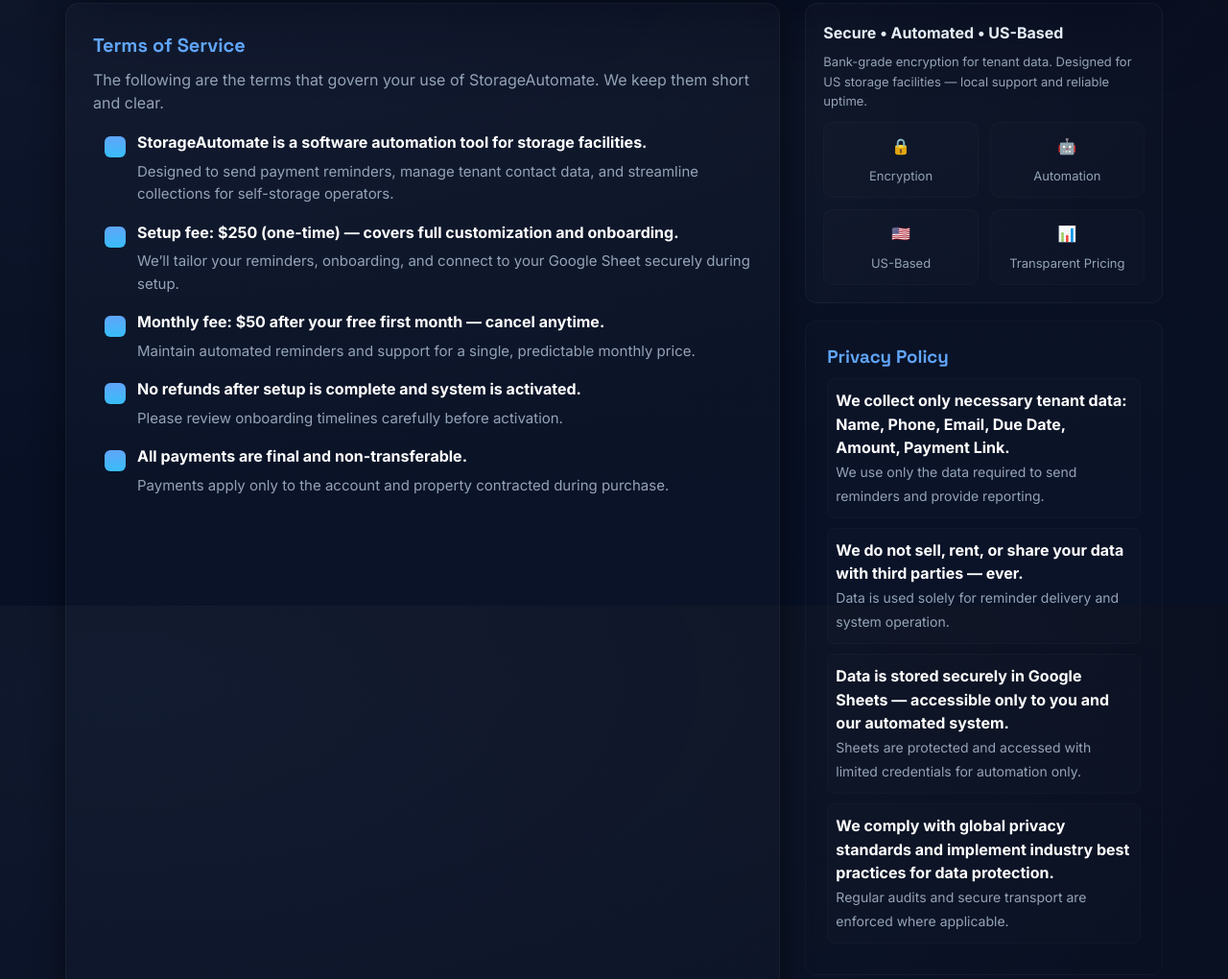
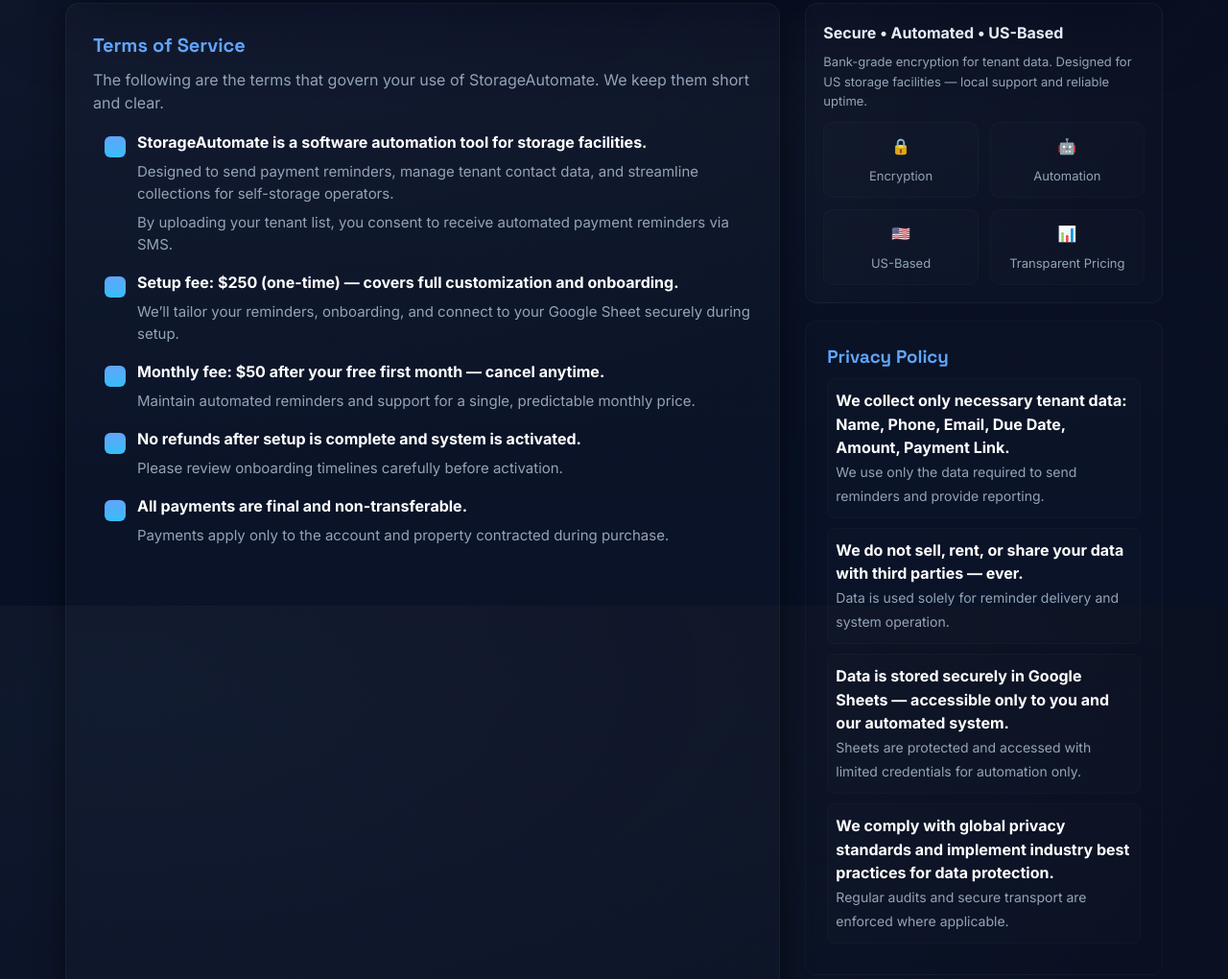
Before and after one commit to SaadMughal14/SaadMughal14.github.io, a plain HTML site: page index.html in a window 1280 px wide. Shown: the part 969-1989 px from the top of the page at 96% size. Drawn offline with Linux system fonts and the light colour scheme.

Commit message:
Update index.html

```diff
--- a/index.html
+++ b/index.html
@@ -216,6 +216,7 @@
           <li>
             <div><strong>StorageAutomate is a software automation tool for storage facilities.</strong>
               <p>Designed to send payment reminders, manage tenant contact data, and streamline collections for self-storage operators.</p>
+              <p>By uploading your tenant list, you consent to receive automated payment reminders via SMS.</p>
             </div>
           </li>
           <li>
```
